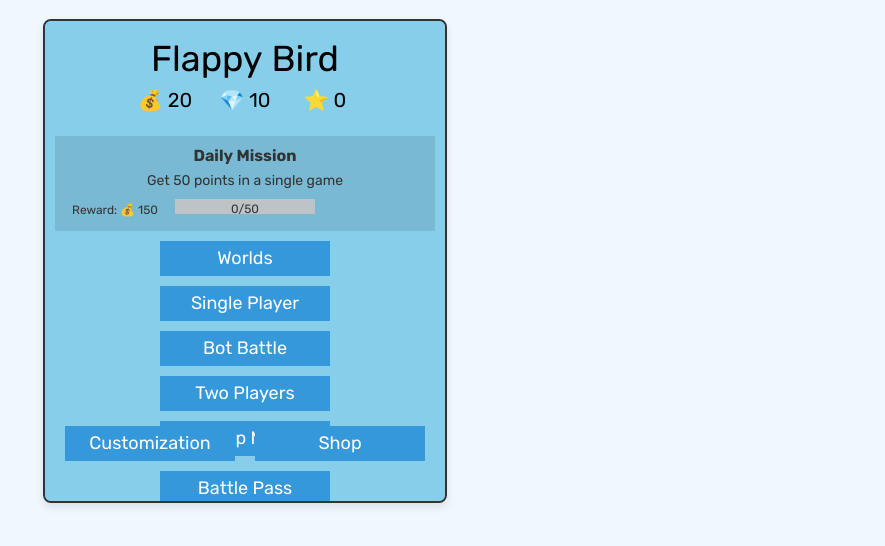
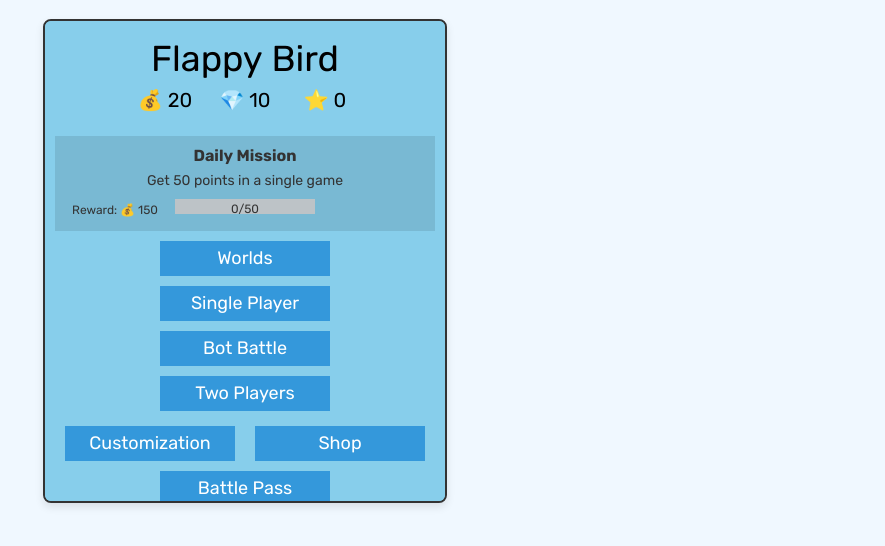
Before and after one commit to burgjonathan/flappy-bird, a plain HTML site: page index.html in a window 1280 px wide. Shown: the part 122-668 px from the top of the page, without its empty margins (395-1280 px from the left). Drawn offline with Linux system fonts and the light colour scheme.

Commit message:
remove play toghter button

```diff
--- a/index.html
+++ b/index.html
@@ -740,7 +740,6 @@
             abilities: { x: menuCanvas.width / 2 - 75, y: 220, w: 150, h: 50, text: 'Abilities' },
             cosmetics: { x: menuCanvas.width / 2 - 75, y: 290, w: 150, h: 50, text: 'Cosmetics' },
             spinWheel: { x: menuCanvas.width / 2 - 60, y: 380, w: 120, h: 50, text: 'Spin!' },
-            coop: { x: menuCanvas.width / 2 - 85, y: 400, w: 170, h: 35, text: 'Co-op Mode' },
         };
 
         function drawButton(ctx, btn, disabled = false, selected = false) {
@@ -1059,7 +1058,6 @@
             drawButton(menuCtx, buttons.solo);
             drawButton(menuCtx, buttons.bot);
             drawButton(menuCtx, buttons.pvp);
-            drawButton(menuCtx, buttons.coop);
             drawButton(menuCtx, buttons.shop);
             drawButton(menuCtx, buttons.customization);
             drawButton(menuCtx, buttons.battlePass);
@@ -2467,7 +2465,6 @@
                 else if (isInside({x,y}, buttons.solo)) resetGame('solo');
                 else if (isInside({x,y}, buttons.bot)) { gameState = STATES.DIFFICULTY_SELECT; }
                 else if (isInside({x,y}, buttons.pvp)) { resetGame('pvp'); }
-                else if (isInside({x,y}, buttons.coop)) { resetGame('coop'); }
                 else if (isInside({x,y}, buttons.customization)) { gameState = STATES.CUSTOMIZATION; }
                 else if (isInside({x,y}, buttons.shop)) { gameState = STATES.SHOP; }
                 else if (isInside({x,y}, buttons.battlePass)) { gameState = STATES.BATTLE_PASS; battlePassScrollY = 0; }
```
